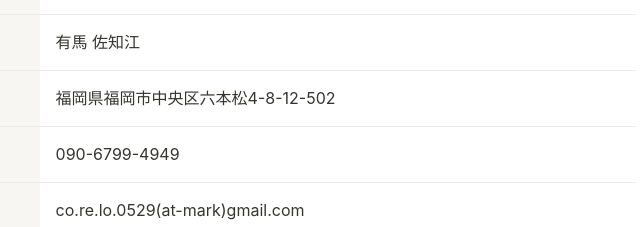
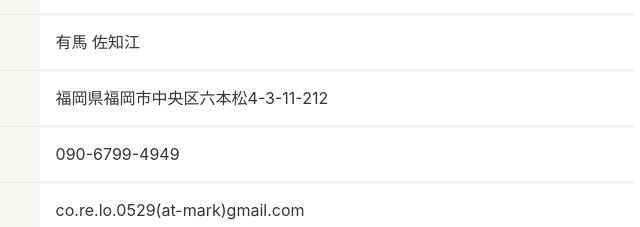
Before and after one commit to sa014chi620-netizen/corelo-site, an Eleventy site: page src/legal.md in a window 1280 px wide. Shown: the part 222-449 px from the top of the page, 430-1070 px from the left. Built offline with nearby package versions, Linux system fonts and the light colour scheme; Eleventy itself is replaced by a stand-in of ours; files that its build step writes are made by us from their sources.

Commit message:
Update ページ “legal”

```diff
--- a/src/legal.md
+++ b/src/legal.md
@@ -18,7 +18,7 @@ layout: layout.njk
     </tr>
     <tr>
       <th>住所</th>
-      <td>福岡県福岡市中央区六本松4-8-12-502</td>
+      <td>福岡県福岡市中央区六本松4-3-11-212</td>
     </tr>
     <tr>
       <th>電話番号</th>
```
